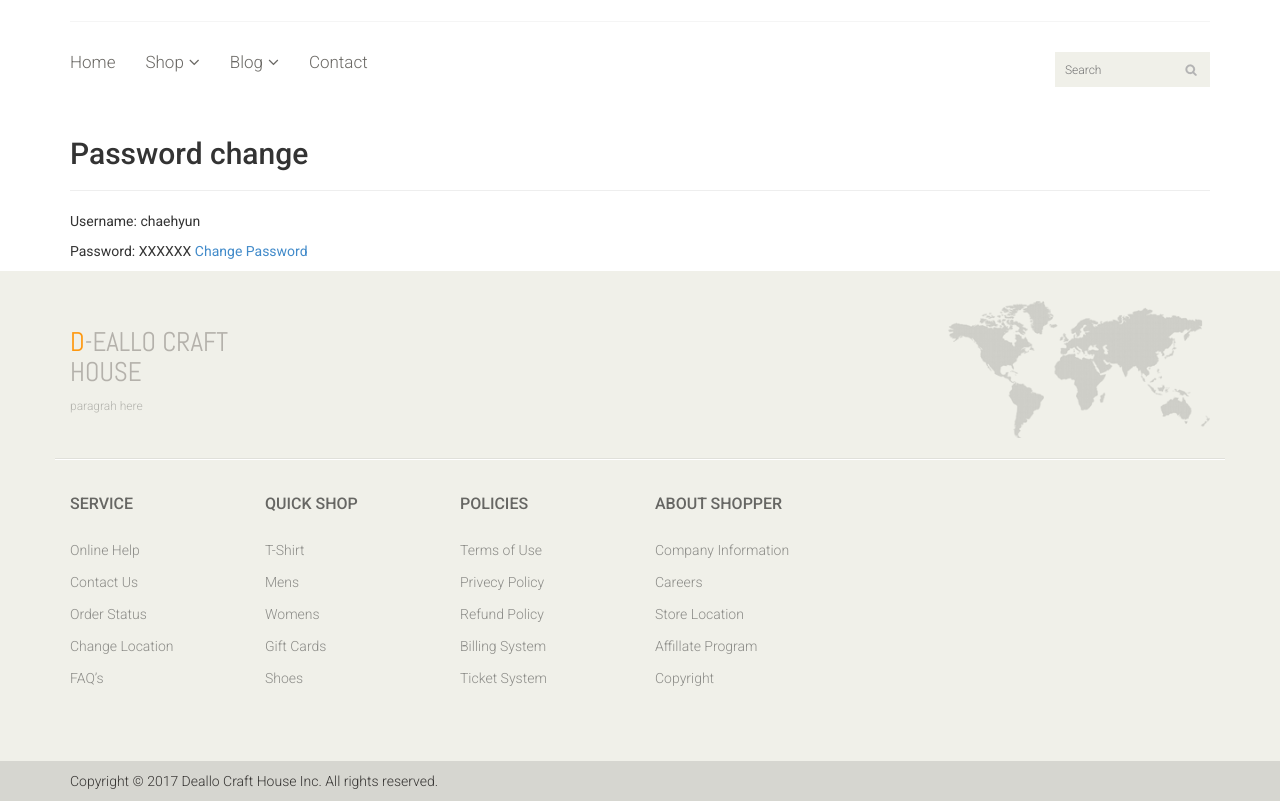
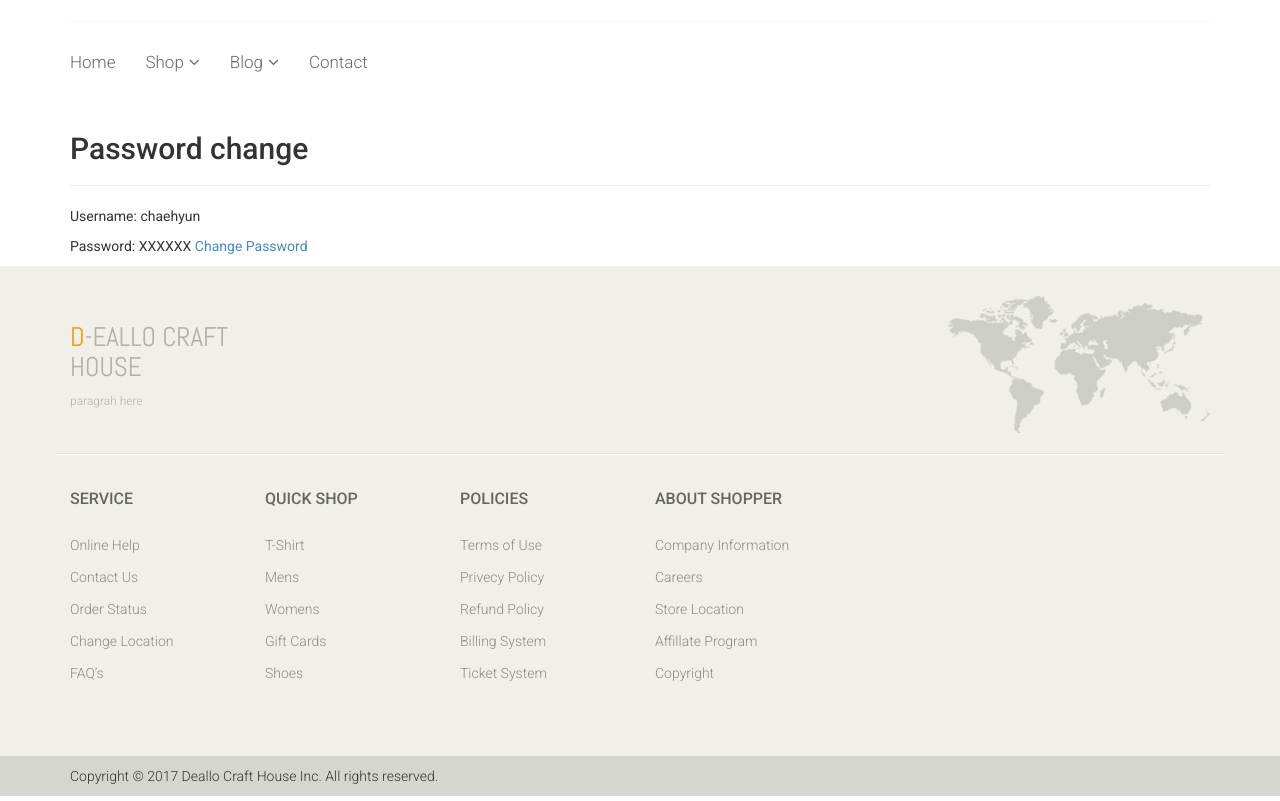
Before and after one commit to leehuanjin/dp2sohard, a PHP site: page /passwordchange.php in a window 1280 px wide. Shown: the part 391-1192 px from the top of the page. Run offline with PHP 8.4, Linux system fonts and the light colour scheme; a user stored in the database is signed in; data comes from the database, SQL or seed files in the repository.

Commit message:
Update passwordchange.php

```diff
--- a/Deallo Craft House/passwordchange.php
+++ b/Deallo Craft House/passwordchange.php
@@ -141,11 +141,7 @@
                                 </ul>
                             </div>
                         </div>
-                        <div class="col-sm-3">
-                            <div class="search_box pull-right">
-                                <input type="text" placeholder="Search"/>
-                            </div>
-                        </div>
+
                     </div>
                 </div>
             </div>
```
